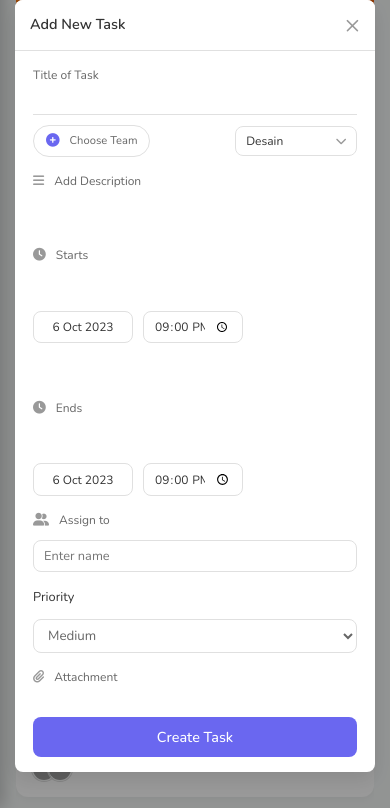
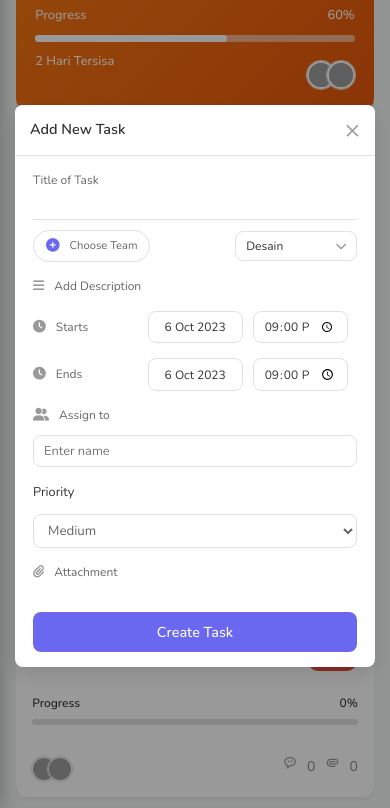
Before and after one commit to maulidacy/To_Do-List, a website: page index.html in a window 390 px wide. Both pictures are taken after a click on the button "Add Task". Shown: the part 800-1608 px from the top of the page. Drawn offline with nearby package versions, Linux system fonts and the light colour scheme; grey boxes are pictures that could not be loaded.

Commit message:
Update media_queries.css

```diff
--- a/media_queries.css
+++ b/media_queries.css
@@ -22,6 +22,9 @@
             START: MAX WIDTH 992px
 ===========================================*/
 @media (max-width: 992px) {
+    .sidebar-close-button {
+        display: block !important;
+    }
     .header-top {
         padding: 0.8rem 1.2rem;
     }
@@ -64,6 +67,7 @@
             START: MAX WIDTH 768px
 ===========================================*/
 @media (max-width: 768px) {
+
     .dashboard-container {
         flex-direction: column; /* Stack sidebars and main content */
     }
@@ -265,6 +269,7 @@
 ===========================================*/
 /* Modal specific responsive adjustments */
 @media (max-width: 500px) {
+
     .modal-content {
         padding: 1.5rem;
         width: 95%;
@@ -344,18 +349,22 @@
         flex-basis: auto; /* Biarkan lebar menyesuaikan konten */
     }
 
+    /* Change time-entry-row to row for side-by-side layout on mobile */
     .time-entry-row {
-        flex-direction: column; /* Ubah ke kolom untuk baris waktu */
-        align-items: flex-start; /* Sejajarkan ke kiri */
-        gap: 5px; /* Kurangi jarak */
+        flex-direction: row !important; /* Override previous column */
+        align-items: center; /* Vertically center items */
+        gap: 10px; /* Space between items */
+        flex-wrap: nowrap; /* Prevent wrapping */
     }
     .time-inputs {
         justify-content: flex-start; /* Sejajarkan input waktu ke kiri */
-        width: 100%; /* Ambil seluruh lebar */
+        width: auto; /* Adjust width to content */
+        flex-wrap: nowrap; /* Prevent wrapping */
+        gap: 10px;
     }
     .time-inputs .date-display,
     .time-inputs input[type="time"] {
-        width: 100px; /* Tetapkan lebar tetap agar tidak terlalu kecil */
+        width: 95px; /* Fixed width for inputs */
         padding: 6px 10px;
         font-size: 0.75rem;
     }
```
